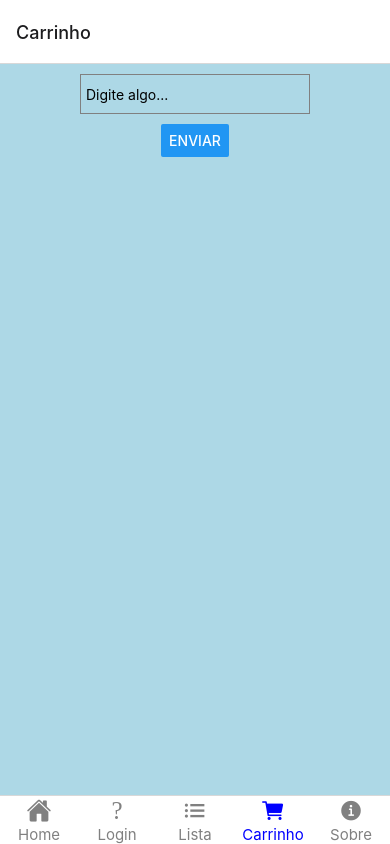
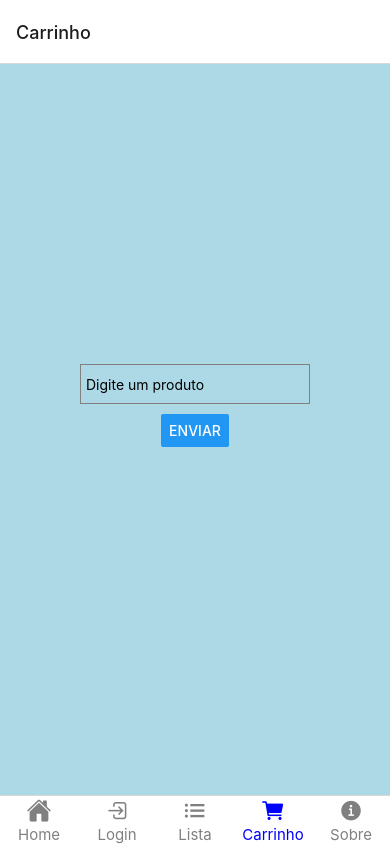
Before and after one commit to gureispt/APP_Lista_de_Compras, a React Native app in the folder cliente/: screen /Carrinho in a window 390 px wide. Built offline with nearby package versions, Linux system fonts and the light colour scheme; no server answers.

Commit message:
PAGES - estilização

```diff
--- a/cliente/App.js
+++ b/cliente/App.js
@@ -6,7 +6,7 @@ import { Ionicons } from '@expo/vector-icons';
 import Home from './pages/Home';
 import Login from './pages/Login';
 import ListaComprasScreen from './pages/ListaComprasTela';
-import AdicionarItemTela from './pages/AdicionarItemTela';
+import Carrinho from './pages/Carrinho';
 import Sobre from './pages/Sobre';
 
 
@@ -16,39 +16,38 @@ const App = () => {
   return (
     <NavigationContainer>
       <Tab.Navigator
-
-      tabBarOptions={{ //estilização dos ícones
+      tabBarOptions={{ //estilização do texto dos ícones
           activeTintColor: 'blue', // Cor do ícone ativo
           inactiveTintColor: 'gray', // Cor do ícone inativo
           labelStyle: {
             fontSize: 15,
+
           },
           style: {
             backgroundColor: 'white', // Cor de fundo da barra de abas
           },
         }}
+        tabBarStyle={{ height: 80, paddingBottom: 50, paddingTop: 5 }}
       >
-
         <Tab.Screen name="Home" component={Home} options={{
             tabBarIcon: ({ color, size }) =>
               (<Ionicons name="ios-home" size={size} color={color} />),}}/>
 
         <Tab.Screen name="Login" component={Login} options={{
             tabBarIcon: ({ color, size }) =>
-              (<Ionicons name="ios-login" size={size} color={color} />),}}/>
+              (<Ionicons name="ios-log-in-outline" size={size} color={color} />),}}/>
 
         <Tab.Screen name="Lista" component={ListaComprasScreen} options={{
             tabBarIcon: ({ color, size }) =>
               (<Ionicons name="ios-list" size={size} color={color} />),}}/>
 
-        <Tab.Screen name="Carrinho" component={AdicionarItemTela} options={{
+        <Tab.Screen name="Carrinho" component={Carrinho} options={{
             tabBarIcon:({color, size}) =>
               (<Ionicons name="ios-cart" size={size} color={color} />),}}/>
 
         <Tab.Screen name="Sobre" component={Sobre} options={{
             tabBarIcon:({color, size}) =>
               (<Ionicons name="information-circle" size={size} color={color} />),}}/>
-
       </Tab.Navigator>
     </NavigationContainer>
   );
--- a/cliente/pages/AdicionarItemTela.js
+++ b/cliente/pages/Carrinho.js
@@ -30,8 +30,8 @@ const AdicionarItemScreen = () => {
   return (
     <View style={styles.container}>
       <TextInput
-        style={{ height: 40, borderColor: 'gray', borderWidth: 1, margin: 10, padding: 5 }}
-        placeholder="Digite algo..."
+        style={{ height: 40, borderColor: 'gray', borderWidth: 1, margin: 10, marginTop: 300,padding: 5 }}
+        placeholder="Digite um produto"
         onChangeText={(value) => setDesc(value)}
         value={descricao}
       />
@@ -51,11 +51,6 @@ const styles = StyleSheet.create({
       justifyContent: 'start',
       alignItems: 'center',
       backgroundColor: '#add8e6',
-    },
-    text: {
-      fontSize: 20,
-      fontWeight: 'bold',
-      marginTop: 10
-    },
+    }
   });
 export default AdicionarItemScreen;
--- a/cliente/pages/Home.js
+++ b/cliente/pages/Home.js
@@ -17,11 +17,12 @@ const styles = StyleSheet.create({
       justifyContent: 'start',
       alignItems: 'center',
       backgroundColor: '#F5FCFF',
+
     },
     text: {
       fontSize: 20,
       fontWeight: 'bold',
-      marginTop: 10
+      marginTop: 50
     },
   });
 export default HomeScreen;
--- a/cliente/pages/ListaComprasTela.js
+++ b/cliente/pages/ListaComprasTela.js
@@ -15,8 +15,6 @@ useEffect( () => {
 
   listarCompras();
 }, []);
-
-
 
   return (
     <View style={styles.container}>
--- a/cliente/pages/Login.js
+++ b/cliente/pages/Login.js
@@ -7,7 +7,7 @@ const Login = () => {
         <Text style={styles.text}>
 
         </Text>
-      {/* Adicione aqui a lógica para exibir a lista de compras */}
+      {/* aqui a lógica do login */}
     </View>
   );
 };
@@ -17,7 +17,7 @@ const styles = StyleSheet.create({
     flex: 1,
     justifyContent: "start",
     alignItems: "center",
-    backgroundColor: "#F5FCFF",
+    backgroundColor: "#add8e6",
   },
   text: {
     fontSize: 20,
--- a/cliente/pages/Sobre.js
+++ b/cliente/pages/Sobre.js
@@ -1,14 +1,15 @@
 import React from "react";
-import { View, Text, StyleSheet } from "react-native";
+import { View, Text, StyleSheet, Image } from "react-native";
 
 const SobreScreen = () => {
   return (
     <View style={styles.container}>
         <Text style={styles.text}>
-            Esse projeto foi densenvolvido por Gustavo Fernandes Reis e Caio Rodrigo  para
+            Esse projeto foi densenvolvido por Gustavo Fernandes Reis e Caio Rodrigo de Oliveira para
             avaliação de P2 em Dispositivos Móveis.
         </Text>
-      {/* Adicione aqui a lógica para exibir a lista de compras */}
+      <Image source={{uri: 'https://media.licdn.com/dms/image/D4D12AQG1-1xLPzoLsw/article-cover_image-shrink_600_2000/0/1653971382299?e=2147483647&v=beta&t=sAo-4ZNUKeumSJT2alOBWHjxxYaIzckVDLNoQtKUPY8'}}
+        style={{marginTop: 150, width: 200, height:250, borderRadius: 30}}/>
     </View>
   );
 };
@@ -18,7 +19,7 @@ const styles = StyleSheet.create({
     flex: 1,
     justifyContent: "start",
     alignItems: "center",
-    backgroundColor: "#F5FCFF",
+    backgroundColor: 'white',
   },
   text: {
     fontSize: 20,
--- a/cliente/services/api.js
+++ b/cliente/services/api.js
@@ -1,7 +1,5 @@
 import axios from 'axios';
 const api = axios.create({
-  baseURL: 'http://192.168.0.14:3000/compras'
+  baseURL: 'http://localhost:3000/compras'
 });
-
-
 export default api;
```
Also changed, not shown: cliente/package.json (+6 -1 lines), 1 other file (tests, documents, lock files or other folders).
